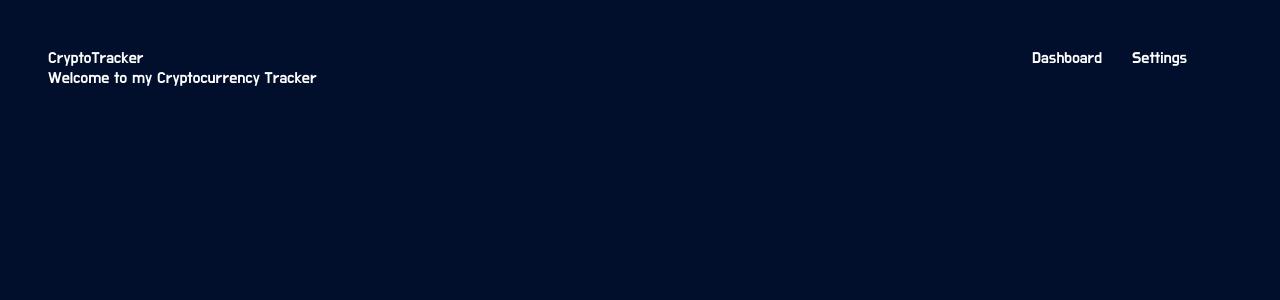
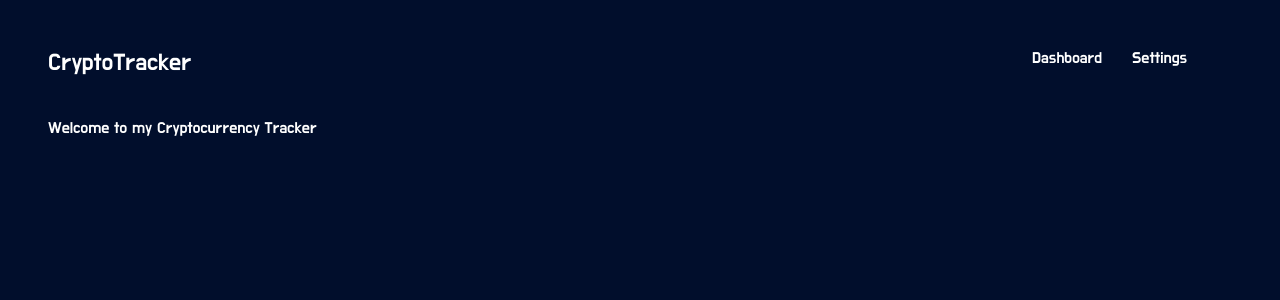
Before and after one commit to ZacharyLangley/cryptocurrency-tracker, a React (Create React App) app: page / in a window 1280 px wide. Shown: the top 300 px of the page. Built offline with nearby package versions, Linux system fonts and the light colour scheme.

Commit message:
styled App Bar Component

```diff
--- a/src/App/AppBar.js
+++ b/src/App/AppBar.js
@@ -1,18 +1,42 @@
 import React from 'react';
-import styled from 'styled-components';
+import styled, {css} from 'styled-components';
+
+const Logo = styled.div`
+    font-size: 1.5em;
+`
 
 const Bar = styled.div`
     display: grid;
+    margin-bottom: 40px;
     grid-template-columns: 180px auto 100px 100px
 `
+
+const ControlButtonElem = styled.div`
+    cursor: pointer;
+    ${props => props.active && css`
+        text-shadow: 0px 0px 60px #03ff03;
+    `}
+`
+
+function toProperCase(lower) {
+    return lower.charAt(0).toUpperCase() + lower.substr(1)
+}
+
+function ControlButton({ name, active }) {
+    return (
+        <ControlButtonElem active={active}>
+            {toProperCase(name)}
+        </ControlButtonElem>
+    )
+}
 
 export default function() {
     return (
         <Bar>
-            <div>CryptoTracker</div>
+            <Logo>CryptoTracker</Logo>
             <div/>
-            <div>Dashboard</div>
-            <div>Settings</div>
+            <ControlButton name={'dashboard'}/>
+            <ControlButton name={'settings'}/>
         </Bar>
     )
 }
```
